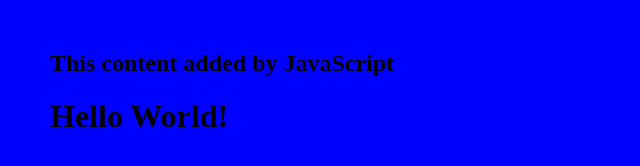
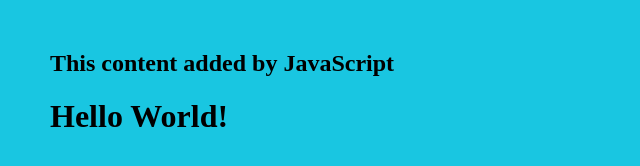
Before and after one commit to bpolacek/my-little-website, a plain HTML site: page index.html in a window 1280 px wide. Shown: the whole page, without its empty margins (0-640 px from the left). Drawn offline with Linux system fonts and the light colour scheme.

Commit message:
add style.css, connect to index.html

```diff
--- a/style.css
+++ b/style.css
@@ -1,7 +1,8 @@
 body {
-    background: blue;
+    background: rgb(25, 198, 225);
     margin-top: 50px;
     margin-left: 50px;
     margin-bottom: 50px;
     margin-right: 50px;
+    margin: #ffffff;
   }
```
